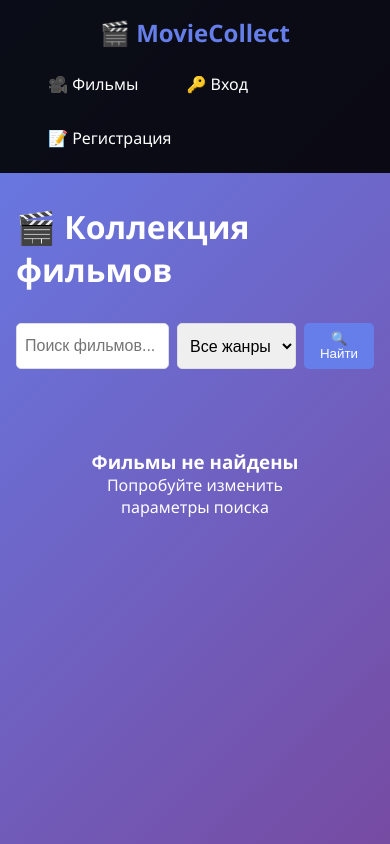
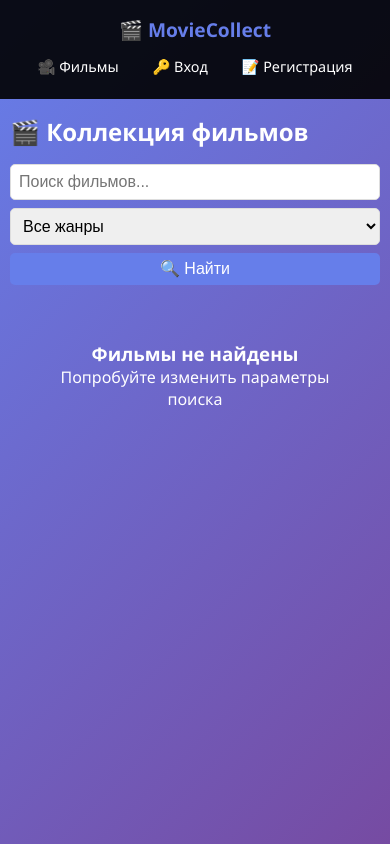
Before and after one commit to Daniil3040/movie_collection, a Django app: page / in a window 390 px wide. Run offline with Django 5.2, Linux system fonts and the light colour scheme; data that the repository does not hold is empty.

Commit message:
Gorizont

```diff
--- a/movies/templates/movies/base.html
+++ b/movies/templates/movies/base.html
@@ -2,42 +2,56 @@
 <html lang="ru">
 <head>
     <meta charset="UTF-8">
-    <meta name="viewport" content="width=device-width, initial-scale=1.0">
+    <meta name="viewport" content="width=device-width, initial-scale=1.0, maximum-scale=1.0, user-scalable=yes">
     <title>{% block title %}Коллекция фильмов{% endblock %}</title>
     <style>
+        /* RESET и глобальные стили */
         * {
             margin: 0;
             padding: 0;
             box-sizing: border-box;
         }
 
+        html, body {
+            max-width: 100%;
+            overflow-x: hidden;
+            position: relative;
+        }
+
         body {
             font-family: 'Segoe UI', Tahoma, Geneva, Verdana, sans-serif;
             background: linear-gradient(135deg, #667eea 0%, #764ba2 100%);
             min-height: 100vh;
+            overflow-x: hidden;
+            width: 100%;
         }
 
+        /* Навбар - адаптивный */
         .navbar {
             background: rgba(0, 0, 0, 0.9);
             color: white;
-            padding: 1rem 2rem;
+            padding: 1rem;
             display: flex;
             justify-content: space-between;
             align-items: center;
             flex-wrap: wrap;
-            gap: 1rem;
+            gap: 0.5rem;
+            width: 100%;
+            max-width: 100%;
+            overflow-x: hidden;
         }
 
         .navbar-brand {
-            font-size: 1.5rem;
+            font-size: 1.2rem;
             font-weight: bold;
             color: #667eea;
             text-decoration: none;
+            white-space: nowrap;
         }
 
         .navbar-nav {
             display: flex;
-            gap: 1rem;
+            gap: 0.5rem;
             align-items: center;
             flex-wrap: wrap;
         }
@@ -45,28 +59,237 @@
         .nav-link {
             color: white;
             text-decoration: none;
-            padding: 0.5rem 1rem;
+            padding: 0.4rem 0.8rem;
             transition: color 0.3s;
+            white-space: nowrap;
+            font-size: 0.9rem;
         }
 
-        .nav-link:hover {
-            color: #667eea;
+        /* Контейнер */
+        .container {
+            max-width: 1200px;
+            width: 95%;
+            margin: 1rem auto;
+            padding: 0 0.5rem;
+            overflow-x: hidden;
         }
 
-        .container {
-            max-width: 1200px;
-            margin: 2rem auto;
-            padding: 0 1rem;
+        /* Сетка фильмов */
+        .movie-grid {
+            display: grid;
+            grid-template-columns: repeat(auto-fill, minmax(160px, 1fr));
+            gap: 1rem;
+            width: 100%;
         }
 
+        .movie-card {
+            background: white;
+            border-radius: 10px;
+            overflow: hidden;
+            box-shadow: 0 2px 8px rgba(0, 0, 0, 0.1);
+            transition: transform 0.3s;
+            width: 100%;
+        }
+
+        .movie-card:hover {
+            transform: translateY(-3px);
+        }
+
+        .movie-poster {
+            width: 100%;
+            height: auto;
+            aspect-ratio: 2 / 3;
+            object-fit: cover;
+        }
+
+        .movie-info {
+            padding: 0.75rem;
+        }
+
+        .movie-title {
+            font-size: 0.95rem;
+            font-weight: bold;
+            margin-bottom: 0.3rem;
+            overflow: hidden;
+            text-overflow: ellipsis;
+            white-space: nowrap;
+        }
+
+        .movie-rating {
+            color: #fbbf24;
+            font-size: 0.85rem;
+            margin-bottom: 0.3rem;
+        }
+
+        .movie-genres {
+            color: #666;
+            font-size: 0.75rem;
+            margin-bottom: 0.5rem;
+            overflow: hidden;
+            text-overflow: ellipsis;
+            white-space: nowrap;
+        }
+
+        /* Формы */
+        .form-group {
+            margin-bottom: 1rem;
+            width: 100%;
+        }
+
+        .form-control {
+            width: 100%;
+            padding: 0.5rem;
+            border: 1px solid #ddd;
+            border-radius: 5px;
+            font-size: 1rem;
+            box-sizing: border-box;
+        }
+
+        /* Поиск и фильтры */
+        .search-form {
+            display: flex;
+            flex-direction: column;
+            gap: 0.5rem;
+            margin-bottom: 1.5rem;
+            width: 100%;
+        }
+
+        .search-form form {
+            display: flex;
+            flex-direction: column;
+            gap: 0.5rem;
+            width: 100%;
+        }
+
+        .search-form .form-control {
+            width: 100%;
+        }
+
+        /* Кнопки */
+        .btn {
+            display: inline-block;
+            padding: 0.5rem 1rem;
+            border: none;
+            border-radius: 5px;
+            cursor: pointer;
+            text-decoration: none;
+            transition: all 0.3s;
+            text-align: center;
+            font-size: 0.9rem;
+        }
+
+        .btn-primary {
+            background: #667eea;
+            color: white;
+        }
+
+        .btn-primary:hover {
+            background: #5a67d8;
+        }
+
+        .btn-danger {
+            background: #e53e3e;
+            color: white;
+        }
+
+        /* Страница деталей фильма */
+        .movie-detail-container {
+            background: white;
+            border-radius: 10px;
+            padding: 1rem;
+            width: 100%;
+            overflow-x: hidden;
+        }
+
+        .movie-detail-layout {
+            display: flex;
+            flex-direction: column;
+            gap: 1.5rem;
+            width: 100%;
+        }
+
+        .movie-poster-container {
+            width: 100%;
+            max-width: 300px;
+            margin: 0 auto;
+        }
+
+        .movie-poster-container img {
+            width: 100%;
+            height: auto;
+            border-radius: 10px;
+        }
+
+        .movie-detail-info {
+            flex: 1;
+            width: 100%;
+        }
+
+        /* Комментарии */
+        .comment {
+            background: #f7f7f7;
+            padding: 0.75rem;
+            border-radius: 8px;
+            margin-bottom: 1rem;
+            word-wrap: break-word;
+            overflow-wrap: break-word;
+        }
+
+        .comment-header {
+            display: flex;
+            justify-content: space-between;
+            margin-bottom: 0.5rem;
+            color: #666;
+            font-size: 0.8rem;
+            flex-wrap: wrap;
+            gap: 0.5rem;
+        }
+
+        .replies {
+            margin-top: 0.75rem;
+            margin-left: 0.75rem;
+            padding-left: 0.75rem;
+            border-left: 2px solid #667eea;
+        }
+
+        .reply {
+            background: #e8e8e8;
+            padding: 0.5rem;
+            border-radius: 6px;
+            margin-bottom: 0.5rem;
+            word-wrap: break-word;
+        }
+
+        /* Пагинация */
+        .pagination {
+            display: flex;
+            justify-content: center;
+            gap: 0.3rem;
+            margin-top: 1.5rem;
+            flex-wrap: wrap;
+        }
+
+        .page-link {
+            padding: 0.4rem 0.8rem;
+            background: white;
+            color: #667eea;
+            text-decoration: none;
+            border-radius: 5px;
+            transition: background 0.3s;
+            display: inline-block;
+        }
+
+        /* Сообщения */
         .messages {
             margin-bottom: 1rem;
+            width: 100%;
         }
 
         .alert {
-            padding: 1rem;
+            padding: 0.75rem;
             border-radius: 5px;
-            margin-bottom: 1rem;
+            margin-bottom: 0.5rem;
+            word-wrap: break-word;
         }
 
         .alert-success {
@@ -81,173 +304,95 @@
             border: 1px solid #f5c6cb;
         }
 
-        .alert-info {
-            background-color: #d1ecf1;
-            color: #0c5460;
-            border: 1px solid #bee5eb;
-        }
-
-        .btn {
-            display: inline-block;
-            padding: 0.5rem 1rem;
-            border: none;
-            border-radius: 5px;
-            cursor: pointer;
-            text-decoration: none;
-            transition: all 0.3s;
-        }
-
-        .btn-primary {
-            background: #667eea;
-            color: white;
-        }
-
-        .btn-primary:hover {
-            background: #5a67d8;
-            transform: translateY(-2px);
-        }
-
-        .btn-danger {
-            background: #e53e3e;
-            color: white;
-        }
-
-        .btn-danger:hover {
-            background: #c53030;
-        }
-
-        .btn-outline {
-            background: transparent;
-            border: 2px solid #667eea;
-            color: #667eea;
-        }
-
-        .btn-outline:hover {
-            background: #667eea;
-            color: white;
+        /* Адаптивные стили */
+        @media (min-width: 768px) {
+            .container {
+                padding: 0 1rem;
             }
 
             .movie-grid {
-            display: grid;
-            grid-template-columns: repeat(auto-fill, minmax(250px, 1fr));
-            gap: 2rem;
+                grid-template-columns: repeat(auto-fill, minmax(200px, 1fr));
+                gap: 1.5rem;
             }
 
-        .movie-card {
-            background: white;
-            border-radius: 10px;
-            overflow: hidden;
-            box-shadow: 0 4px 6px rgba(0, 0, 0, 0.1);
-            transition: transform 0.3s;
+            .search-form form {
+                flex-direction: row;
             }
 
-        .movie-card:hover {
-            transform: translateY(-5px);
+            .search-form .form-control {
+                width: auto;
             }
 
-        .movie-poster {
-            width: 100%;
-            height: 350px;
-            object-fit: cover;
+            .movie-detail-layout {
+                flex-direction: row;
+                align-items: flex-start;
             }
 
-        .movie-info {
-            padding: 1rem;
+            .movie-poster-container {
+                max-width: 280px;
+                margin: 0;
+            }
         }
 
-        .movie-title {
-            font-size: 1.1rem;
-            font-weight: bold;
-            margin-bottom: 0.5rem;
-        }
-
-        .movie-rating {
-            color: #fbbf24;
-            margin-bottom: 0.5rem;
-        }
-
-        .movie-genres {
-            color: #666;
-            font-size: 0.9rem;
-            margin-bottom: 0.5rem;
-        }
-
-        .form-group {
-            margin-bottom: 1rem;
-        }
-
-        .form-control {
-            width: 100%;
-            padding: 0.5rem;
-            border: 1px solid #ddd;
-            border-radius: 5px;
-            font-size: 1rem;
-        }
-
-        textarea.form-control {
-            resize: vertical;
-        }
-
-        .comment {
-            background: #f7f7f7;
-            padding: 1rem;
-            border-radius: 5px;
-            margin-bottom: 1rem;
-        }
-
-        .comment-header {
-            display: flex;
-            justify-content: space-between;
-            margin-bottom: 0.5rem;
-            color: #666;
-            font-size: 0.9rem;
-        }
-
-        .pagination {
-            display: flex;
-            justify-content: center;
-            gap: 0.5rem;
-            margin-top: 2rem;
-        }
-
-        .page-item {
-            display: inline-block;
-        }
-
-        .page-link {
-            padding: 0.5rem 1rem;
-            background: white;
-            color: #667eea;
-            text-decoration: none;
-            border-radius: 5px;
-            transition: background 0.3s;
-        }
-
-        .page-link:hover {
-            background: #667eea;
-            color: white;
-        }
-
-        .search-form {
-            display: flex;
-            gap: 0.5rem;
-            margin-bottom: 2rem;
-        }
-
-        .favorite-btn {
-            background: #fbbf24;
-            color: #000;
-        }
-
-        @media (max-width: 768px) {
+        @media (max-width: 480px) {
             .navbar {
                 flex-direction: column;
                 text-align: center;
             }
 
+            .navbar-nav {
+                justify-content: center;
+            }
+
             .movie-grid {
-                grid-template-columns: repeat(auto-fill, minmax(200px, 1fr));
-                gap: 1rem;
+                grid-template-columns: repeat(auto-fill, minmax(140px, 1fr));
+                gap: 0.75rem;
+            }
+
+            .movie-title {
+                font-size: 0.85rem;
+            }
+
+            .movie-rating {
+                font-size: 0.75rem;
+            }
+
+            .btn {
+                padding: 0.4rem 0.8rem;
+                font-size: 0.85rem;
+            }
+        }
+
+        /* Утилиты */
+        .text-center {
+            text-align: center;
+        }
+
+        .w-100 {
+            width: 100%;
+        }
+
+        .overflow-hidden {
+            overflow: hidden;
+        }
+
+        img, video, iframe {
+            max-width: 100%;
+            height: auto;
+        }
+        /* Дополнительные фиксы для мобильных устройств */
+       @media (max-width: 480px) {
+        input, select, textarea, button {
+            font-size: 16px !important; /* Предотвращает зум на iOS */
+        }
+
+        .container {
+            width: 100%;
+            padding: 0 10px;
+        }
+
+        .movie-detail-container {
+            padding: 0.75rem;
         }
 }
     </style>
@@ -259,15 +404,8 @@
             <a href="{% url 'movie_list' %}" class="nav-link">🎥 Фильмы</a>
             {% if user.is_authenticated %}
                 <a href="{% url 'favorites_list' %}" class="nav-link">❤️ Избранное</a>
-                <span class="nav-link">👤 {{ user.username }}</span>
-
-                <!-- Форма для выхода вместо ссылки -->
-                <form method="POST" action="{% url 'logout' %}" style="display: inline;">
-                    {% csrf_token %}
-                    <button type="submit" class="nav-link" style="background: none; border: none; color: #e53e3e; cursor: pointer;">
-                        🚪 Выйти
-                    </button>
-                </form>
+                <span class="nav-link">👤 {{ user.username|truncatechars:10 }}</span>
+                <a href="{% url 'logout' %}" class="nav-link" style="color: #e53e3e;">🚪 Выйти</a>
             {% else %}
                 <a href="{% url 'login' %}" class="nav-link">🔑 Вход</a>
                 <a href="{% url 'register' %}" class="nav-link">📝 Регистрация</a>
--- a/movies/templates/movies/movie_list.html
+++ b/movies/templates/movies/movie_list.html
@@ -3,13 +3,13 @@
 {% block title %}Список фильмов{% endblock %}
 
 {% block content %}
-<h1 style="color: white; margin-bottom: 2rem;">🎬 Коллекция фильмов</h1>
+<h1 style="color: white; margin-bottom: 1rem; font-size: 1.5rem;">🎬 Коллекция фильмов</h1>
 
 <!-- Поиск и фильтры -->
 <div class="search-form">
-    <form method="GET" style="flex: 1; display: flex; gap: 0.5rem;">
+    <form method="GET" style="width: 100%;">
         <input type="text" name="search" class="form-control" placeholder="Поиск фильмов..." value="{{ search_query }}">
-        <select name="genre" class="form-control" style="width: auto;">
+        <select name="genre" class="form-control">
             <option value="">Все жанры</option>
             {% for genre in genres %}
                 <option value="{{ genre.id }}" {% if selected_genre == genre.id|stringformat:"s" %}selected{% endif %}>
@@ -27,20 +27,18 @@
         <div class="movie-card">
             <img src="{{ movie.get_poster }}" alt="{{ movie.title }}" class="movie-poster" onerror="this.src='https://via.placeholder.com/300x450?text=No+Image'">
             <div class="movie-info">
-                <div class="movie-title">{{ movie.title }}</div>
+                <div class="movie-title" title="{{ movie.title }}">{{ movie.title|truncatechars:25 }}</div>
                 <div class="movie-rating">⭐ {{ movie.rating }}/10</div>
                 <div class="movie-genres">
                     {% for genre in movie.genres.all|slice:":2" %}
                         {{ genre.name }}{% if not forloop.last %}, {% endif %}
                     {% endfor %}
                 </div>
-                <div style="margin-top: 0.5rem;">
-                    <a href="{% url 'movie_detail' movie.id %}" class="btn btn-primary" style="font-size: 0.9rem;">Подробнее</a>
-                </div>
+                <a href="{% url 'movie_detail' movie.id %}" class="btn btn-primary" style="font-size: 0.8rem; padding: 0.3rem 0.6rem;">Подробнее</a>
             </div>
         </div>
     {% empty %}
-        <div style="color: white; text-align: center; grid-column: 1/-1; padding: 3rem;">
+        <div class="text-center" style="color: white; grid-column: 1/-1; padding: 2rem;">
             <h3>Фильмы не найдены</h3>
             <p>Попробуйте изменить параметры поиска</p>
         </div>
```
Also changed, not shown: movies/templates/movies/movie_detail.html (+29 -39 lines). Lines whose indentation alone changed are shown as unchanged.
